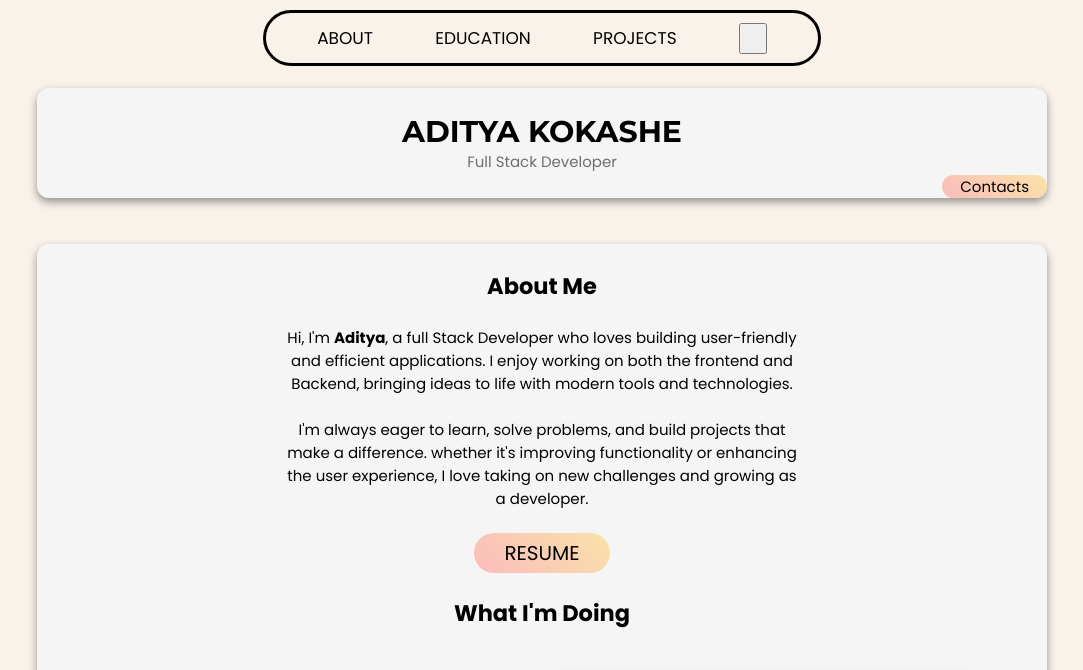
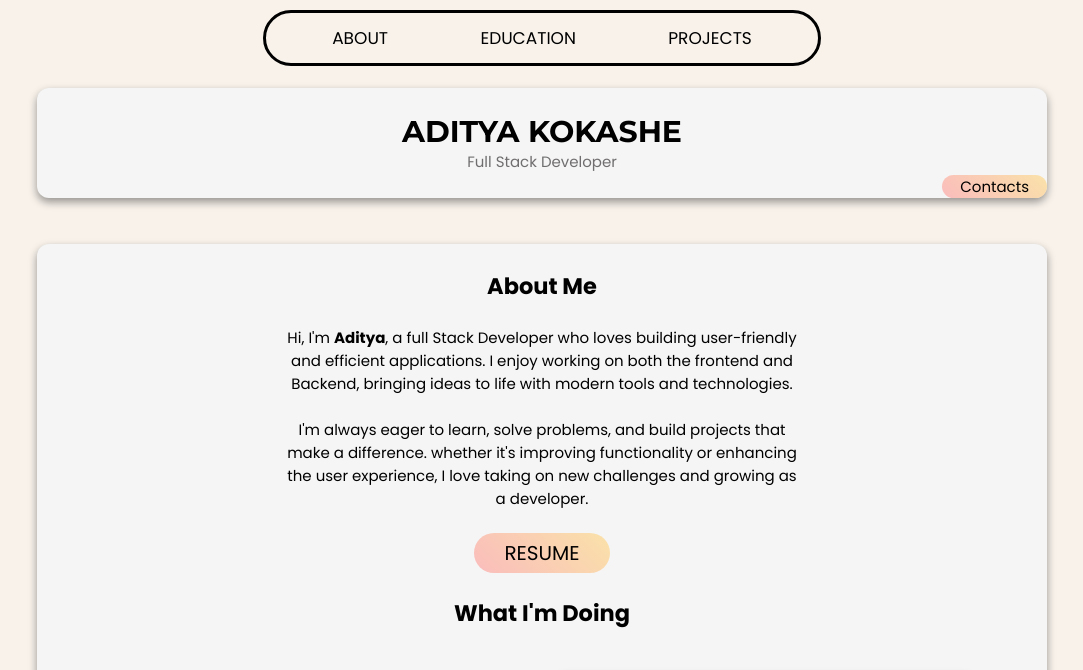
Before and after one commit to adiair/Portfolio-Adi.Air, a plain HTML site: page index.html in a window 1280 px wide. Shown: the top 670 px of the page, without its empty margins (98-1181 px from the left). Drawn offline with Linux system fonts and the light colour scheme; a web font is replaced by a local one.

Commit message:
Update index.html

```diff
--- a/index.html
+++ b/index.html
@@ -4,7 +4,7 @@
 <head>
     <meta charset="UTF-8">
     <meta name="viewport" content="width=device-width, initial-scale=1.0">
-    <title>adi.air</title>
+    <title>Portfolio | Aditya Kokashe</title>
     <link rel="stylesheet" href="style.css">
 </head>
 
@@ -22,11 +22,11 @@
                 <div class="iland">
                     <a href="">PROJECTS</a>
                 </div>
-                <button id="theme-toggle">
+                <!--<button id="theme-toggle">
                     <svg xmlns="http://www.w3.org/2000/svg" width="24" height="24" viewBox="0 0 24 24" fill="none" stroke="currentColor" alt="">
 
                     </svg>
-                </button>
+                </button>-->
             </div>
         </div>
     </header>
```
